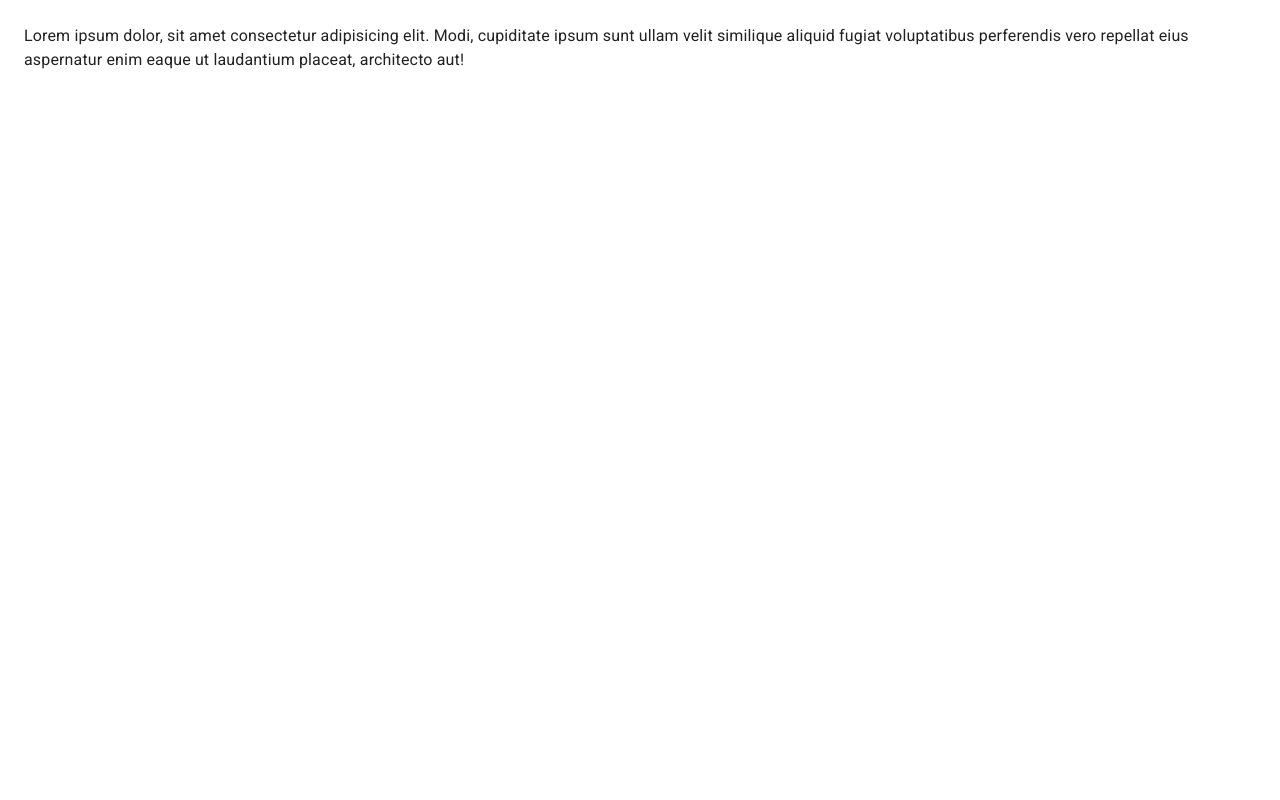
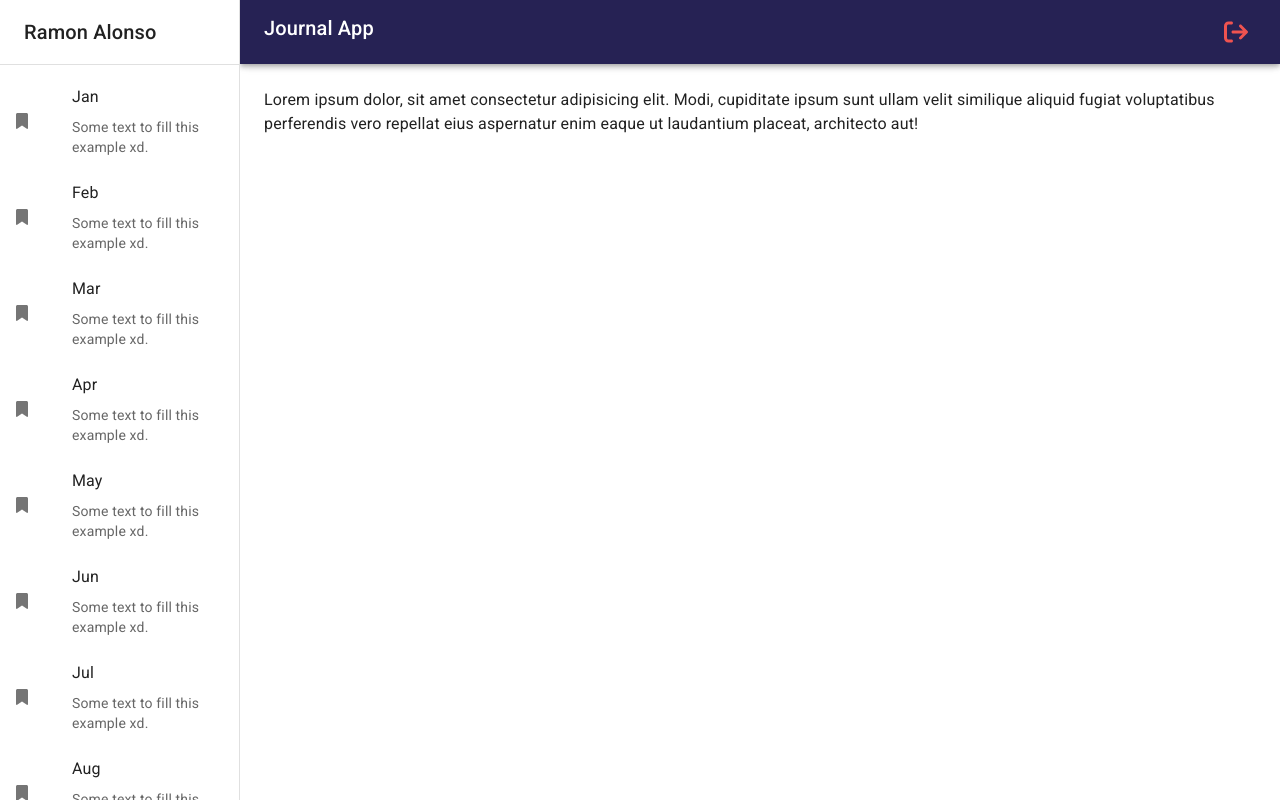
Before and after one commit to Alonso9/JournalApp, a React (Vite) app: page / in a window 1280 px wide. Built offline with nearby package versions, Linux system fonts and the light colour scheme.

Commit message:
Se teemino hasta la clase 249 Nota se agrego FontAwesomeIcon, revisar sino trueba como material

```diff
--- a/index.html
+++ b/index.html
@@ -8,6 +8,7 @@
     <link rel="preconnect" href="https://fonts.googleapis.com" />
     <link rel="preconnect" href="https://fonts.gstatic.com" crossorigin />
     <link rel="stylesheet" href="https://fonts.googleapis.com/css2?family=Roboto:wght@300;400;500;600;700&display=swap" />
+    <link rel="stylesheet" href="path/to/font-awesome/css/font-awesome.min.css">
 
   </head>
   <body>
--- /dev/null
+++ b/src/Journal/Components/Navbar.jsx
@@ -0,0 +1,43 @@
+// import { MenuOutlined } from "@mui/icons-material"
+import { AppBar, Grid, IconButton, Toolbar, Typography } from "@mui/material";
+// import 'font-awesome/css/font-awesome.min.css';
+import { FontAwesomeIcon } from '@fortawesome/react-fontawesome';
+
+
+export const Navbar = ({ drawerWitdth = 240 }) => {
+  return (
+    <AppBar
+        position="fixed"
+        sx={{
+          width: { sm: `calc(100% - ${drawerWitdth}px)` },
+          ml: { sm: `${drawerWitdth}px` }
+         }}
+
+    >
+        <Toolbar>
+            <IconButton
+              color='inherit'
+              edge='start'
+              sx={{ mr: 2, display: {sm: 'none'}  }}
+            >
+              IconMenu
+            {/* <FontAwesomeIcon icon="fa-solid fa-bars" /> */}
+            </IconButton>
+            <Grid container direction='row' justifyContent='space-between' alignContent='center'>
+              <Typography variant="h6" noWrap component='div'> Journal App</Typography>
+              <IconButton color='error'>
+                {/* Logout icon */}
+                {/* <div><i className="fa-solid fa-arrow-right-from-bracket">A</i></div> */}
+                <FontAwesomeIcon icon="fa-solid fa-arrow-right-from-bracket" />
+              </IconButton>
+            </Grid>
+        </Toolbar>
+    </AppBar>
+  )
+}
+
+
+/*
+  Le pasamos drawerWidth, en caso de no pasarle le asigna 240 por defecto, ahora en este parte sx={{ mr: 2, display: {sm: 'none'}  }},
+  le indicamos que al ser pantallas muy pequeñas que muestre el icon del menu
+*/
--- /dev/null
+++ b/src/Journal/Components/SideBar.jsx
@@ -0,0 +1,43 @@
+import { Box, Divider, Drawer, Grid, List, ListItem, ListItemButton, ListItemIcon, ListItemText, Toolbar, Typography } from "@mui/material"
+import { FontAwesomeIcon } from '@fortawesome/react-fontawesome';
+
+export const SideBar = ({ drawerWidth }) => {
+  return (
+    <Box
+        component='nav'
+        sx={{ width: { sm: drawerWidth}, flexShrink: { sm: 0 } }}
+    >
+        <Drawer
+            variant="permanent"
+            open
+            sx= {{
+                display: { xs: 'block'},
+                '& .MuiDrawer-paper': { boxSizing: 'border-box', width: drawerWidth }
+            }}
+        >
+            <Toolbar>
+                <Typography variant="h6" noWrap> Ramon Alonso</Typography>
+            </Toolbar>
+            <Divider/>
+            <List>
+                {
+                    ["Jan", "Feb", "Mar", "Apr", "May", "Jun", "Jul", "Aug", "Sep", "Oct", "Nov", "Dec"].map( text => (
+                        <ListItem key={text} disablePadding>
+                            <ListItemButton>
+                                <ListItemIcon color="error">
+                                    {/* save */}
+                                    <FontAwesomeIcon icon="fa-solid fa-bookmark" />
+                                </ListItemIcon>
+                                <Grid container>
+                                    <ListItemText primary={text} />
+                                    <ListItemText secondary={'Some text to fill this example xd.'} />
+                                </Grid>
+                            </ListItemButton>
+                        </ListItem>
+                    ))
+                }
+            </List>
+        </Drawer>
+    </Box>
+  )
+}
--- /dev/null
+++ b/src/Journal/Components/index.js
@@ -0,0 +1,2 @@
+export * from './Navbar';
+export * from './SideBar';
--- a/src/Journal/layout/JournaLayout.jsx
+++ b/src/Journal/layout/JournaLayout.jsx
@@ -1,21 +1,33 @@
-import { Box } from '@mui/material'
+import { Box, Toolbar } from '@mui/material'
 import React from 'react'
+import { Navbar, SideBar } from '../Components'
+
+const drawerWidth = 240;
 
 export const JournaLayout = ({children}) => {
   return (
     <Box sx={{ display: 'flex'}}>
         {/* Navbar */}
+        <Navbar drawerWidth={drawerWidth}/>
 
         {/* Sidebar */}
+        <SideBar drawerWidth={drawerWidth}/>
 
         <Box
             component='main'
             sx={{flexGrow: 1, p: 3}}
         >
             {/* toolbar */}
+            <Toolbar/>
             { children }
 
         </Box>
     </Box>
   )
 }
+
+
+/*
+  El drawerWidth es el espacio que tiene el navbar a su izquierda con el sidebar,
+  el toolbar le el espacio par el texto debajo del nabar
+*/
--- a/src/Journal/pages/JournalPages.jsx
+++ b/src/Journal/pages/JournalPages.jsx
@@ -7,6 +7,7 @@ export const JournalPage = () => {
   return (
     <>
     <JournaLayout>
+    {/* <i className="fa fa-spinner fa-spin">Alonso Journal App</i> */}
       <Typography >Lorem ipsum dolor, sit amet consectetur adipisicing elit. Modi, cupiditate ipsum sunt ullam velit similique aliquid fugiat voluptatibus perferendis vero repellat eius aspernatur enim eaque ut laudantium placeat, architecto aut!</Typography>
     </JournaLayout>
     </>
--- a/src/JournalApp.jsx
+++ b/src/JournalApp.jsx
@@ -1,6 +1,7 @@
 import React from 'react'
 import { AppRouter } from './router/AppRouter'
 import { AppTheme } from './theme'
+// import { FontAwesomeIcon } from '@fortawesome/react-fontawesome';
 
 export const JournalApp = () => {
   return (
--- a/src/auth/layout/AuthLayout.jsx
+++ b/src/auth/layout/AuthLayout.jsx
@@ -1,4 +1,4 @@
-import { Grid, Typography } from '@mui/material'
+import { Grid, Toolbar, Typography } from '@mui/material'
 
 export const AuthLayout = ({children, title = ''}) => {
     console.log(title)
@@ -24,6 +24,8 @@ export const AuthLayout = ({children, title = ''}) => {
           </div>
 
         </Grid>
+        <Toolbar/>
+        <i className="fa fa-spinner fa-spin">Alonso Journal App</i>
     </Grid>
   )
 }
--- a/src/main.jsx
+++ b/src/main.jsx
@@ -3,6 +3,12 @@ import ReactDOM from 'react-dom/client'
 import { JournalApp } from './JournalApp'
 import './style.css'
 import { BrowserRouter } from 'react-router-dom'
+// import '../node_modules/font-awesome/css/font-awesome.min.css';
+import { library } from '@fortawesome/fontawesome-svg-core';
+import { fas } from '@fortawesome/free-solid-svg-icons';
+import { FontAwesomeIcon } from '@fortawesome/react-fontawesome';
+
+library.add(fas);
 
 ReactDOM.createRoot(document.getElementById('root')).render(
   <React.StrictMode>
```
Also changed, not shown: package.json (+9 -3 lines), 2 other files (tests, documents, lock files or other folders).
